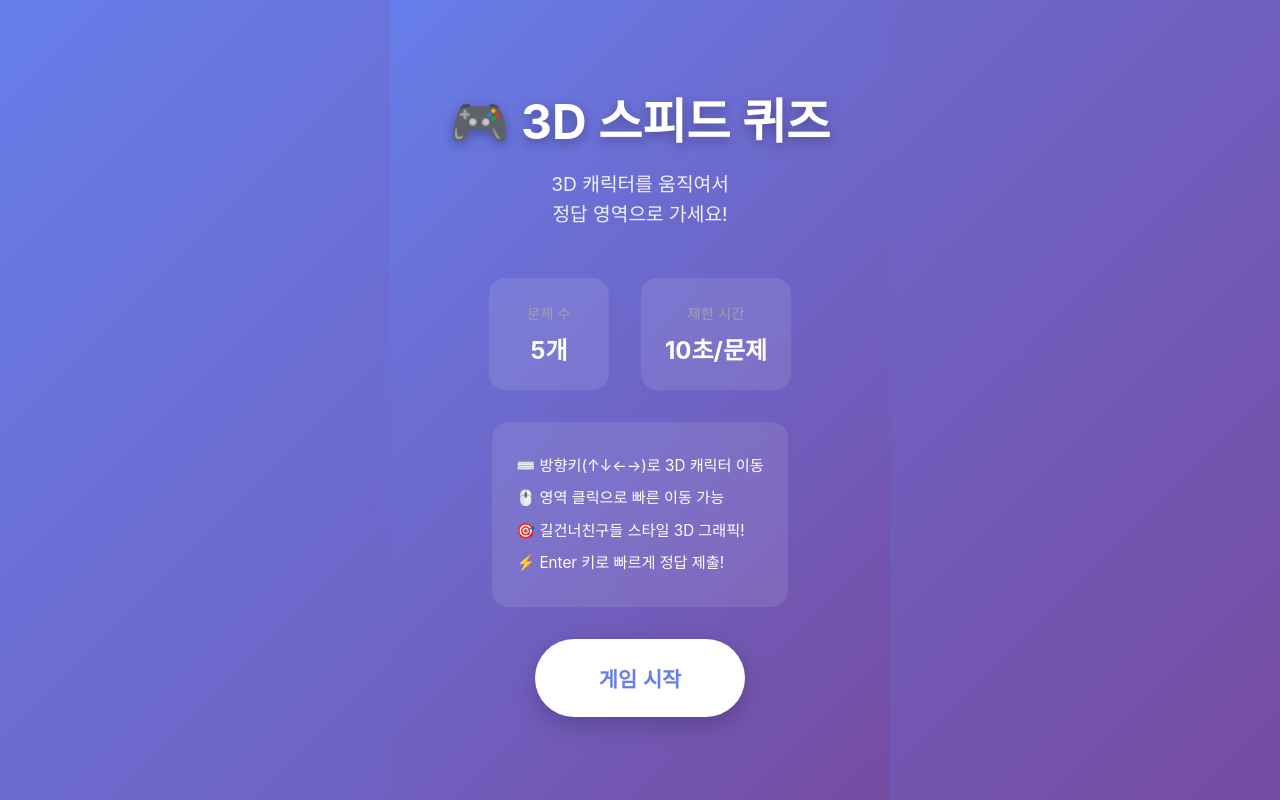
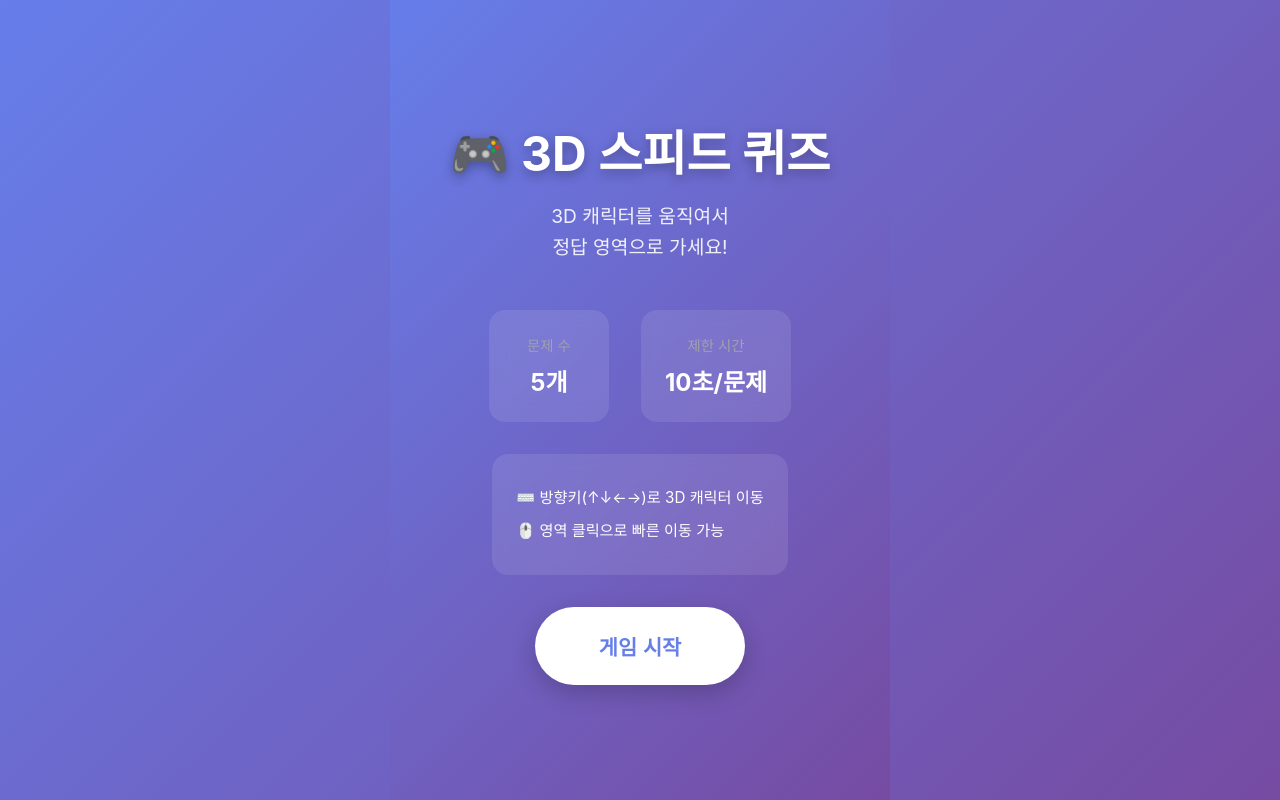
Before and after one commit to Team-GuLab/quiz-game-demo, a React app: page / in a window 1280 px wide. Built offline with nearby package versions, Linux system fonts and the light colour scheme; the HTML template or start-up script is replaced by a standard one.

Commit message:
UI 수정: 게임 제목을 h2 태그로 변경하고 게임 설명에서 불필요한 문구 제거

```diff
--- a/src/App.jsx
+++ b/src/App.jsx
@@ -308,7 +308,7 @@ function App() {
     return (
       <div className="app">
         <div className="start-screen">
-          <h1 className="game-title">🎮 3D 스피드 퀴즈</h1>
+          <h2 className="game-title">🎮 3D 스피드 퀴즈</h2>
           <p className="game-description">
             3D 캐릭터를 움직여서<br/>
             정답 영역으로 가세요!
@@ -326,8 +326,6 @@ function App() {
           <div className="game-instructions">
             <p>⌨️ 방향키(↑↓←→)로 3D 캐릭터 이동</p>
             <p>🖱️ 영역 클릭으로 빠른 이동 가능</p>
-            <p>🎯 길건너친구들 스타일 3D 그래픽!</p>
-            <p>⚡ Enter 키로 빠르게 정답 제출!</p>
           </div>
           <button className="start-button" onClick={startGame}>
             게임 시작
```
